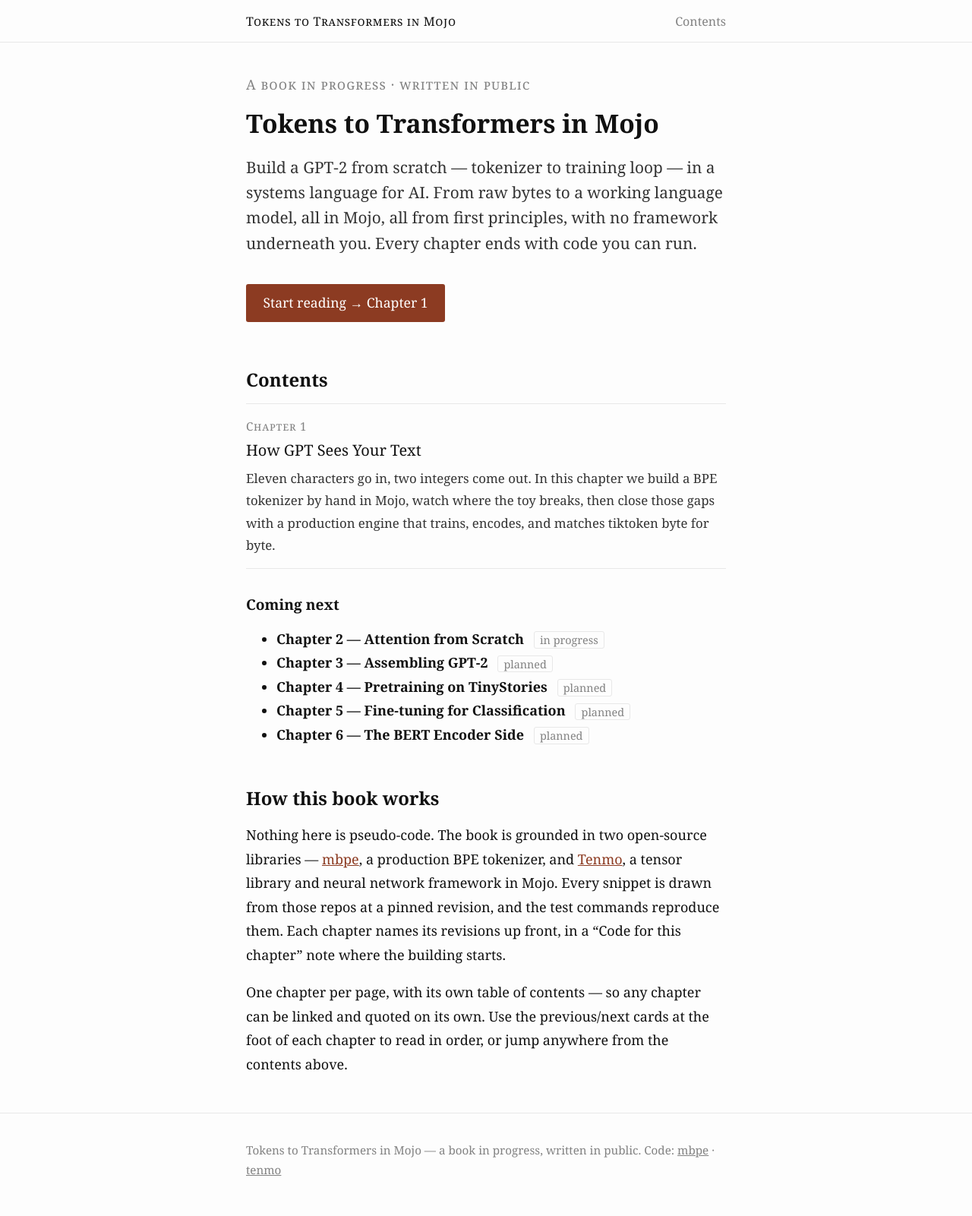
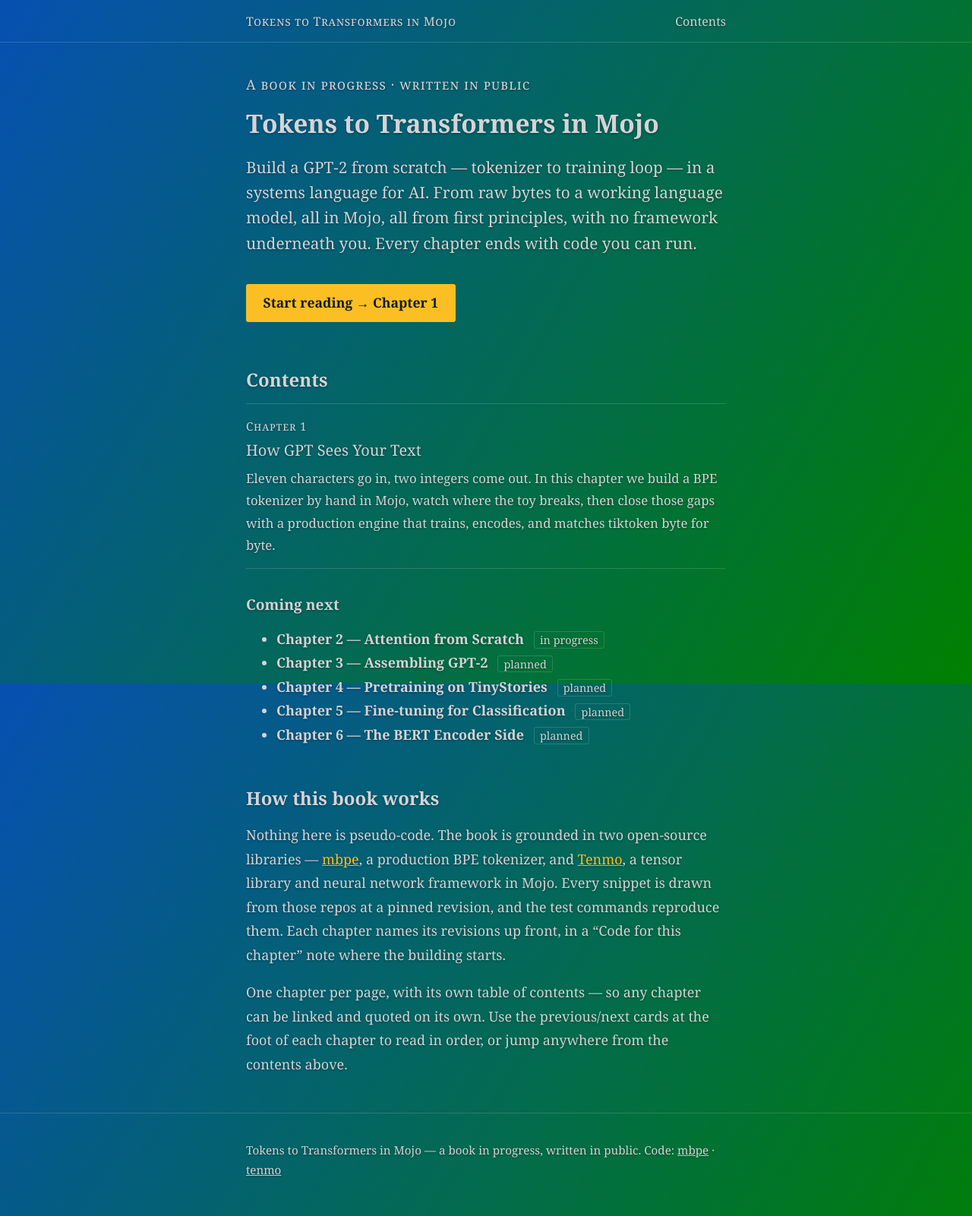
Before and after one commit to ratulb/tokens-to-transformers, a Jekyll site: the page built from index.md, in a window 1280 px wide. Shown: the whole page at 76% size. Built offline with Jekyll 4.4.1, drawn with Linux system fonts in a browser that asks for light colours.

Commit message:
Port techcottage gradient theme: light text, amber links, dark code

```diff
--- a/assets/style.css
+++ b/assets/style.css
@@ -1,25 +1,35 @@
 /* Tokens to Transformers — a book, not a blog.
-   Serif body, one accent, generous measure. No sidebars, no dates, no tags. */
+   Serif body, generous measure. No sidebars, no dates, no tags.
+   Color system ported from techcottage: greenish gradient backdrop, light
+   text with shadow, amber links, code on solid dark surfaces. */
 
 :root {
-  --paper: #fdfdfd;
-  --ink: #111;
-  --muted: #828282;
-  --accent: #8c3b22;
-  --rule: #e8e8e8;
-  --box: #f6f6f6;
-  --code: #eef;
+  --bg-gradient: linear-gradient(120deg, #0650b1, rgb(0, 128, 0));
+  --ink: #d4d4d8;
+  --muted: #d4d4d8;
+  --accent: #fbbf24;
+  --accent-hover: #ffffff;
+  --rule: rgba(255, 255, 255, 0.15);
+  --box: transparent;
+  --code: #161b22;
+  --code-ink: #e6edf3;
 }
 
 * { box-sizing: border-box; }
 
+html, body {
+  background: var(--bg-gradient) !important;
+  background-attachment: fixed !important;
+  min-height: 100vh;
+}
+
 body {
   margin: 0;
-  background: var(--paper);
   color: var(--ink);
   font-family: "Iowan Old Style", Charter, Georgia, "Times New Roman", serif;
   font-size: 1.125rem;
   line-height: 1.75;
+  text-shadow: 0 1px 3px rgba(0, 0, 0, 0.4);
 }
 
 .wrap {
@@ -33,6 +43,7 @@
   border-bottom: 1px solid var(--rule);
   padding: 0.85rem 0;
   font-size: 1rem;
+  background: transparent;
 }
 .site-header .wrap {
   display: flex;
@@ -49,7 +60,7 @@
   color: var(--muted);
   text-decoration: none;
 }
-.site-header nav a:hover { color: var(--accent); }
+.site-header nav a:hover { color: var(--accent-hover); }
 
 /* Type */
 h1, h2, h3 { line-height: 1.25; font-weight: 600; }
@@ -58,8 +69,9 @@
 h3 { font-size: 1.2rem; margin: 1.8em 0 0.6em; }
 
 a { color: var(--accent); }
-a:hover { text-decoration-thickness: 2px; }
+a:hover { color: var(--accent-hover); }
 
+/* Cover */
 .kicker {
   color: var(--muted);
   font-variant: small-caps;
@@ -69,21 +81,21 @@
 .lede {
   font-size: 1.3rem;
   line-height: 1.6;
-  color: #333;
 }
 
-/* Cover */
 .cta {
   display: inline-block;
   margin: 1rem 0 0.5rem;
   padding: 0.6rem 1.4rem;
   background: var(--accent);
-  color: #fff;
+  color: #161b22;
   text-decoration: none;
   border-radius: 3px;
   font-size: 1.1rem;
+  font-weight: 600;
+  text-shadow: none;
 }
-.cta:hover { color: #fff; background: #76311c; }
+.cta:hover { color: #161b22; background: #ffffff; }
 
 /* Chapter list: the table of contents. */
 .chapter-list {
@@ -109,7 +121,7 @@
   font-variant: small-caps;
   letter-spacing: 0.05em;
 }
-.chapter-list p { margin: 0.3rem 0 0; color: #333; font-size: 1.05rem; }
+.chapter-list p { margin: 0.3rem 0 0; font-size: 1.05rem; }
 
 .coming-next { padding-left: 1.2rem; }
 .coming-next li { margin: 0.5rem 0; }
@@ -128,17 +140,20 @@
   margin: 1.5rem 0;
   padding: 0.9rem 1.2rem;
   background: var(--box);
+  border: 1px solid var(--rule);
   border-left: 3px solid var(--accent);
+  border-radius: 0 4px 4px 0;
   font-size: 1.02rem;
+  box-shadow: 0 4px 20px rgba(0, 0, 0, 0.25);
 }
 blockquote p { margin: 0.5rem 0; }
 blockquote ul, blockquote ol { margin: 0.5rem 0; padding-left: 1.3rem; }
-blockquote pre { background: var(--code); }
 
 /* In-chapter table of contents (kramdown {:toc}). */
 #markdown-toc {
   border: 1px solid var(--rule);
   background: var(--box);
+  box-shadow: 0 4px 20px rgba(0, 0, 0, 0.25);
   padding: 1rem 1.2rem;
   font-size: 1rem;
   list-style: none;
@@ -154,21 +169,25 @@
 #markdown-toc a { text-decoration: none; color: var(--ink); }
 #markdown-toc a:hover { color: var(--accent); }
 
-/* Code */
+/* Code: solid dark surfaces, never the gradient. */
 code {
   font-family: ui-monospace, "SF Mono", Menlo, Consolas, monospace;
   font-size: 0.88em;
   background: var(--code);
+  color: var(--code-ink);
   padding: 0.1em 0.35em;
   border-radius: 3px;
+  text-shadow: none;
 }
 pre {
   background: var(--code);
-  border: 1px solid var(--rule);
+  color: var(--code-ink);
   padding: 1rem 1.2rem;
   overflow-x: auto;
   border-radius: 4px;
   line-height: 1.55;
+  box-shadow: 0 4px 20px rgba(0, 0, 0, 0.25);
+  text-shadow: none;
 }
 pre code { background: none; padding: 0; }
 
@@ -206,6 +225,7 @@
   text-decoration: none;
   color: var(--ink);
   height: 100%;
+  box-shadow: 0 4px 20px rgba(0, 0, 0, 0.25);
 }
 .prev-next a:hover { border-color: var(--accent); }
 .prev-next span span, .prev-next a span {
@@ -225,6 +245,7 @@
   padding: 1.2rem 0 2rem;
   color: var(--muted);
   font-size: 0.95rem;
+  background: transparent;
 }
 .site-footer a { color: var(--muted); }
 
```
